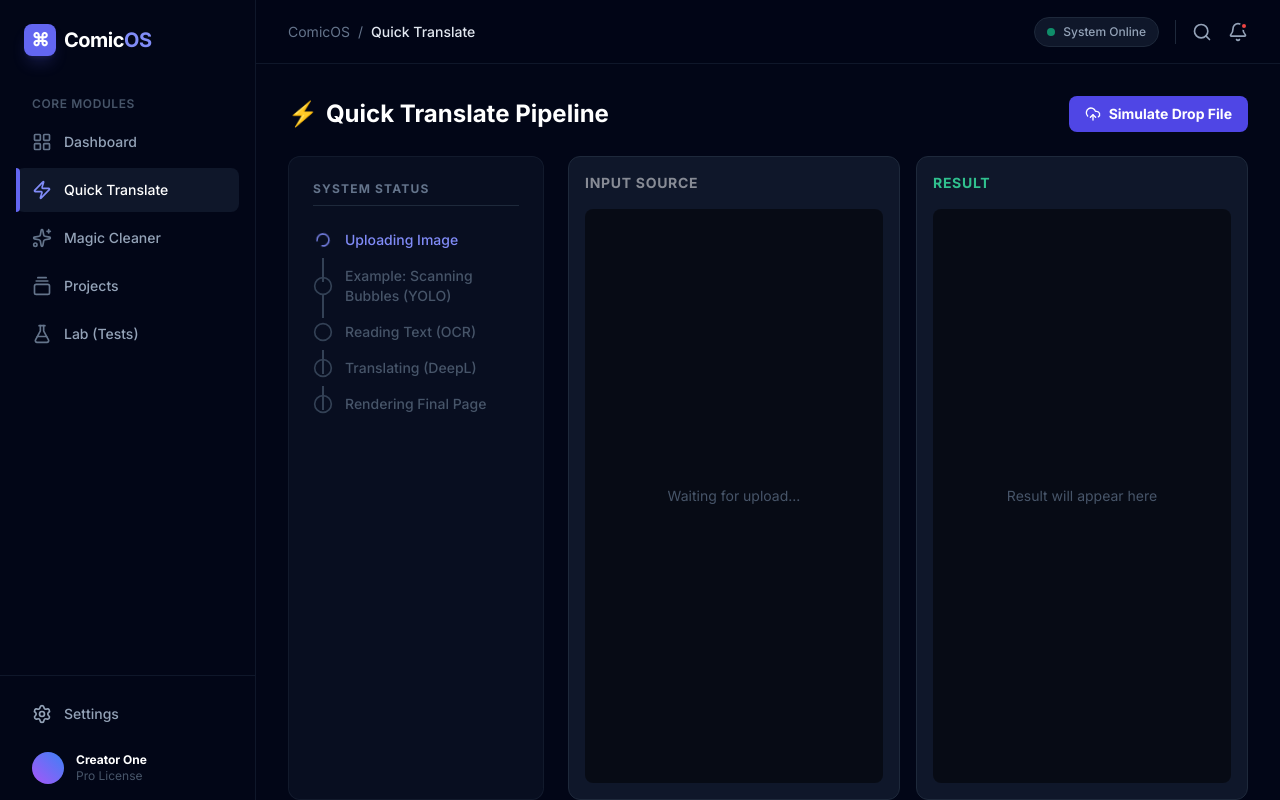
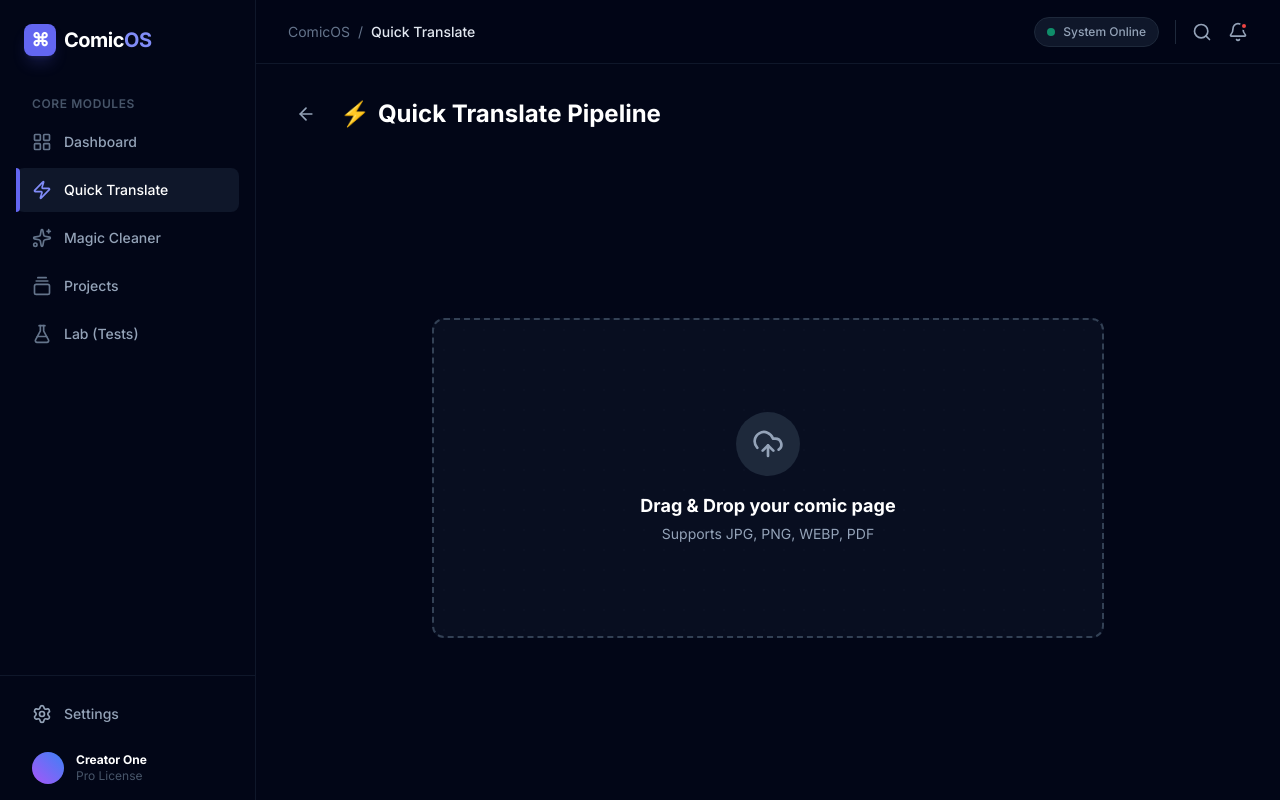
Before and after one commit to aimariscal90-maker/AIComicTranslator, a Next.js app in the folder frontend/: page /quick-translate in a window 1280 px wide. Built offline with nearby package versions, Linux system fonts and the light colour scheme.

Commit message:
Feat (Day 08): Smart Dropzone & Quick Translate Integration

```diff
--- a/frontend/package.json
+++ b/frontend/package.json
@@ -21,6 +21,7 @@
     "react": "^19.2.3",
     "react-compare-image": "^3.5.14",
     "react-dom": "^19.2.3",
+    "react-dropzone": "^14.3.8",
     "tailwind-merge": "^3.4.0",
     "tailwindcss-animate": "^1.0.7"
   },
--- /dev/null
+++ b/frontend/src/app/components/upload/SmartDropzone.tsx
@@ -0,0 +1,102 @@
+"use client";
+
+import { useCallback, useState } from "react";
+import { useDropzone } from "react-dropzone";
+import { motion, AnimatePresence } from "framer-motion";
+import { UploadCloud, FileImage, X, CheckCircle2 } from "lucide-react";
+
+interface SmartDropzoneProps {
+    onFileSelect: (file: File) => void;
+}
+
+export default function SmartDropzone({ onFileSelect }: SmartDropzoneProps) {
+    const [file, setFile] = useState<File | null>(null);
+
+    const onDrop = useCallback((acceptedFiles: File[]) => {
+        if (acceptedFiles?.length > 0) {
+            const selected = acceptedFiles[0];
+            setFile(selected);
+            onFileSelect(selected);
+        }
+    }, [onFileSelect]);
+
+    const { getRootProps, getInputProps, isDragActive } = useDropzone({
+        onDrop,
+        accept: {
+            'image/*': ['.png', '.jpg', '.jpeg', '.webp'],
+            'application/pdf': ['.pdf']
+        },
+        maxFiles: 1
+    });
+
+    const clearFile = (e: React.MouseEvent) => {
+        e.stopPropagation();
+        setFile(null);
+    };
+
+    return (
+        <div className="w-full h-full min-h-[300px]">
+            <div
+                {...getRootProps()}
+                className={`w-full h-full rounded-xl border-2 border-dashed transition-all duration-300 relative overflow-hidden cursor-pointer flex flex-col items-center justify-center p-8
+          ${isDragActive
+                        ? "border-indigo-500 bg-indigo-500/10 scale-[1.02]"
+                        : "border-slate-700 hover:border-slate-500 hover:bg-slate-800/50 bg-slate-900/50"
+                    }
+        `}
+            >
+                <input {...getInputProps()} />
+
+                <AnimatePresence mode="wait">
+                    {file ? (
+                        <motion.div
+                            key="file"
+                            initial={{ opacity: 0, y: 10 }}
+                            animate={{ opacity: 1, y: 0 }}
+                            exit={{ opacity: 0, y: -10 }}
+                            className="flex flex-col items-center text-center"
+                        >
+                            <div className="w-16 h-16 bg-emerald-500/10 rounded-full flex items-center justify-center text-emerald-500 mb-4">
+                                <CheckCircle2 className="w-8 h-8" />
+                            </div>
+                            <p className="text-white font-medium text-lg truncate max-w-xs">{file.name}</p>
+                            <p className="text-slate-400 text-sm">{(file.size / 1024 / 1024).toFixed(2)} MB</p>
+
+                            <button
+                                onClick={clearFile}
+                                className="mt-6 px-4 py-2 bg-slate-800 hover:bg-red-500/10 hover:text-red-400 text-slate-300 rounded-lg text-sm transition-colors flex items-center gap-2"
+                            >
+                                <X className="w-4 h-4" /> Change File
+                            </button>
+                        </motion.div>
+                    ) : (
+                        <motion.div
+                            key="empty"
+                            initial={{ opacity: 0 }}
+                            animate={{ opacity: 1 }}
+                            exit={{ opacity: 0 }}
+                            className="flex flex-col items-center text-center space-y-4"
+                        >
+                            <div className={`p-4 rounded-full transition-colors ${isDragActive ? "bg-indigo-500 text-white" : "bg-slate-800 text-slate-400"}`}>
+                                <UploadCloud className="w-8 h-8" />
+                            </div>
+                            <div>
+                                <p className="text-lg font-bold text-white">
+                                    {isDragActive ? "Drop it here!" : "Drag & Drop your comic page"}
+                                </p>
+                                <p className="text-sm text-slate-400 mt-1">
+                                    Supports JPG, PNG, WEBP, PDF
+                                </p>
+                            </div>
+                        </motion.div>
+                    )}
+                </AnimatePresence>
+
+                {/* Decorative Grid Background */}
+                <div className="absolute inset-0 z-[-1] opacity-[0.03]"
+                    style={{ backgroundImage: 'radial-gradient(#fff 1px, transparent 1px)', backgroundSize: '20px 20px' }}
+                />
+            </div>
+        </div>
+    );
+}
--- a/frontend/src/app/quick-translate/page.tsx
+++ b/frontend/src/app/quick-translate/page.tsx
@@ -3,7 +3,9 @@
 import { useState, useEffect } from "react";
 import PipelineStepper from "@/app/components/translate/PipelineStepper";
 import DualPanelView from "@/app/components/translate/DualPanelView";
-import { UploadCloud } from "lucide-react";
+import SmartDropzone from "@/app/components/upload/SmartDropzone";
+import { ArrowLeft } from "lucide-react";
+import Link from "next/link";
 
 export default function QuickTranslatePage() {
     // Mock State for Demo
@@ -37,10 +39,16 @@
         }
     }, [status]);
 
-    const handleSimulatedUpload = () => {
-        setFile(new File([""], "mock.jpg"));
+    const handleFileSelect = (uploadedFile: File) => {
+        setFile(uploadedFile);
         setStatus("processing");
         setCurrentStep("upload");
+    };
+
+    const resetPipeline = () => {
+        setStatus('idle');
+        setFile(null);
+        setCurrentStep('idle');
     };
 
     return (
@@ -48,33 +56,40 @@
 
             {/* Header */}
             <div className="flex justify-between items-center">
+                <div className="flex items-center gap-4">
+                    <Link href="/" className="p-2 hover:bg-slate-800 rounded-full transition-colors text-slate-400 hover:text-white">
+                        <ArrowLeft className="w-5 h-5" />
+                    </Link>
                     <h1 className="text-2xl font-bold text-white flex items-center gap-2">
                         <span className="text-indigo-400">⚡</span> Quick Translate Pipeline
                     </h1>
-                {status === 'idle' && (
-                    <button
-                        onClick={handleSimulatedUpload}
-                        className="px-4 py-2 bg-indigo-600 hover:bg-indigo-500 text-white rounded-lg text-sm font-bold flex items-center gap-2"
-                    >
-                        <UploadCloud className="w-4 h-4" />
-                        Simulate Drop File
-                    </button>
-                )}
+                </div>
+
                 {status === 'completed' && (
                     <button
-                        onClick={() => { setStatus('idle'); setFile(null); setCurrentStep('idle'); }}
-                        className="px-4 py-2 bg-slate-800 hover:bg-slate-700 text-white rounded-lg text-sm font-bold"
+                        onClick={resetPipeline}
+                        className="px-4 py-2 bg-slate-800 hover:bg-slate-700 text-white rounded-lg text-sm font-bold shadow-sm transition-colors"
                     >
                         New Scan
                     </button>
                 )}
             </div>
 
-            <div className="flex-1 flex gap-6 min-h-0">
+            {/* Main Content Area */}
+            {status === 'idle' ? (
+                // State: Upload (Empty)
+                <div className="flex-1 flex items-center justify-center p-12">
+                    <div className="w-full max-w-2xl h-80">
+                        <SmartDropzone onFileSelect={handleFileSelect} />
+                    </div>
+                </div>
+            ) : (
+                // State: Processing / Result
+                <div className="flex-1 flex gap-6 min-h-0 animate-in fade-in zoom-in-95 duration-300">
                     {/* Left: Pipeline Status (Sticky) */}
-                <div className="w-64 shrink-0 bg-slate-900/50 p-6 rounded-xl border border-slate-800/50">
+                    <div className="w-72 shrink-0 bg-slate-900/50 p-6 rounded-xl border border-slate-800/50 backdrop-blur-sm">
                         <h2 className="text-xs font-bold text-slate-500 uppercase tracking-widest mb-6 border-b border-slate-800 pb-2">
-                        System Status
+                            Pipeline Status
                         </h2>
                         <PipelineStepper currentStepId={currentStep} />
                     </div>
@@ -88,6 +103,7 @@
                         />
                     </div>
                 </div>
+            )}
 
         </div>
     );
```
Also changed, not shown: 1 other file (tests, documents, lock files or other folders). Lines whose indentation alone changed are shown as unchanged.
